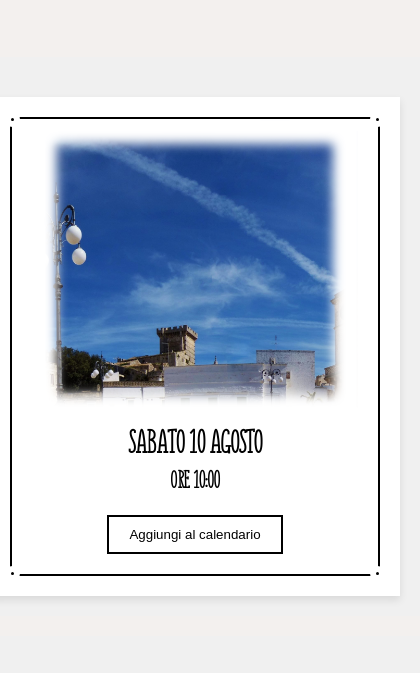
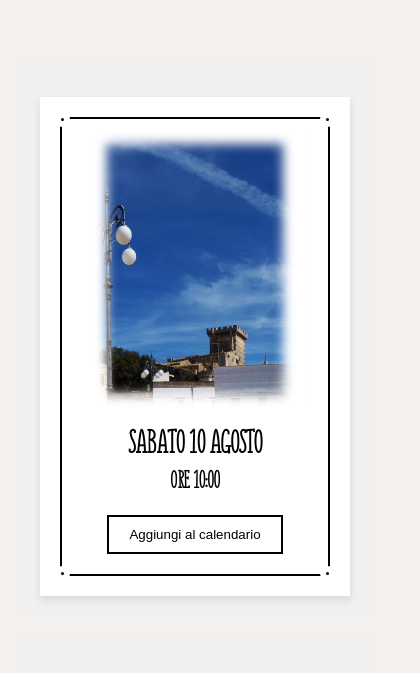
Before and after one commit to michiamoantonio/michiamoantonio.github.io, a plain HTML site: page index.html in a window 390 px wide. Shown: the part 906-1579 px from the top of the page, 420 px wide, since content can reach past the window. Drawn offline with Linux system fonts and the light colour scheme.

Commit message:
Update styles.css

```diff
--- a/styles.css
+++ b/styles.css
@@ -306,7 +306,7 @@
       flex: 0 1 100%;
       margin-bottom: 20px; /* Adjust margin as needed */
       box-sizing: border-box;
-      min-width: 450px;
+      min-width: 350px;
       max-width: 550px;
       width: 60%;
     }
```
